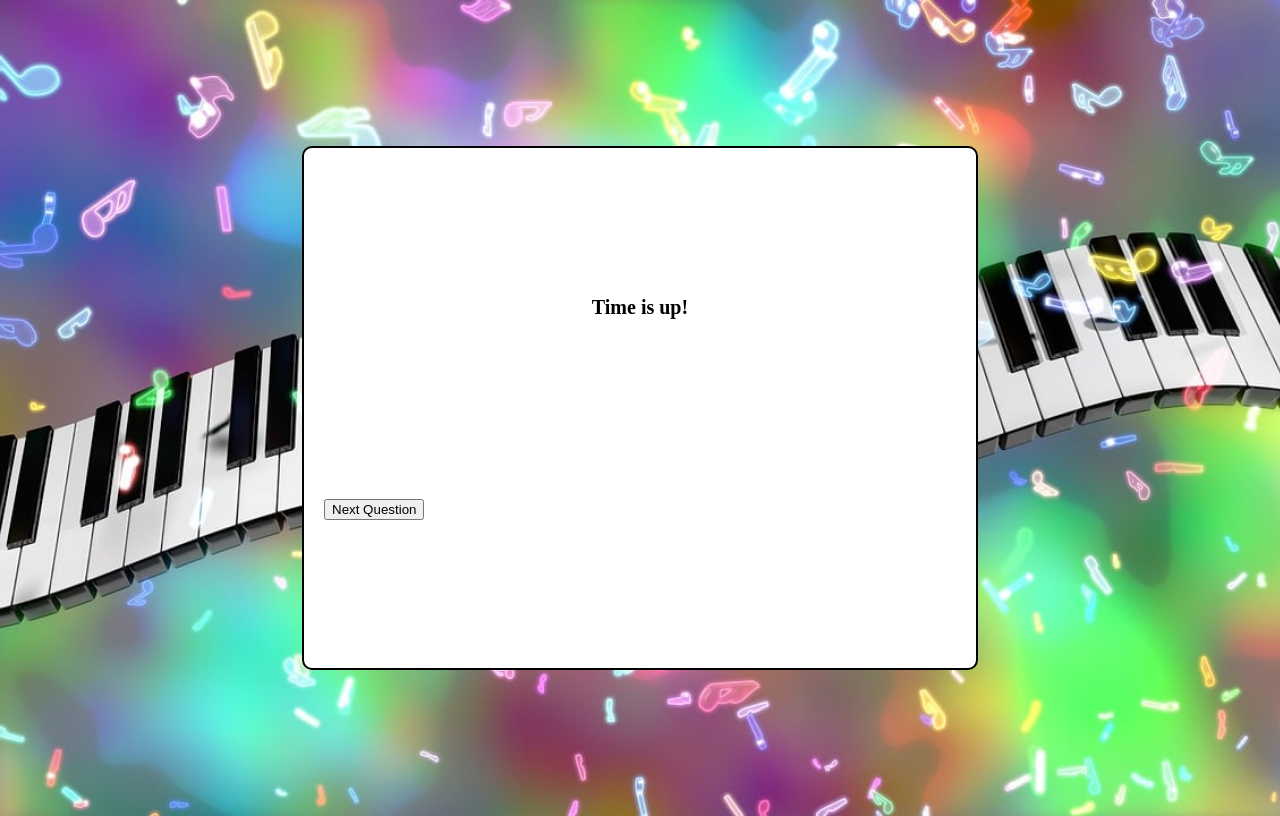
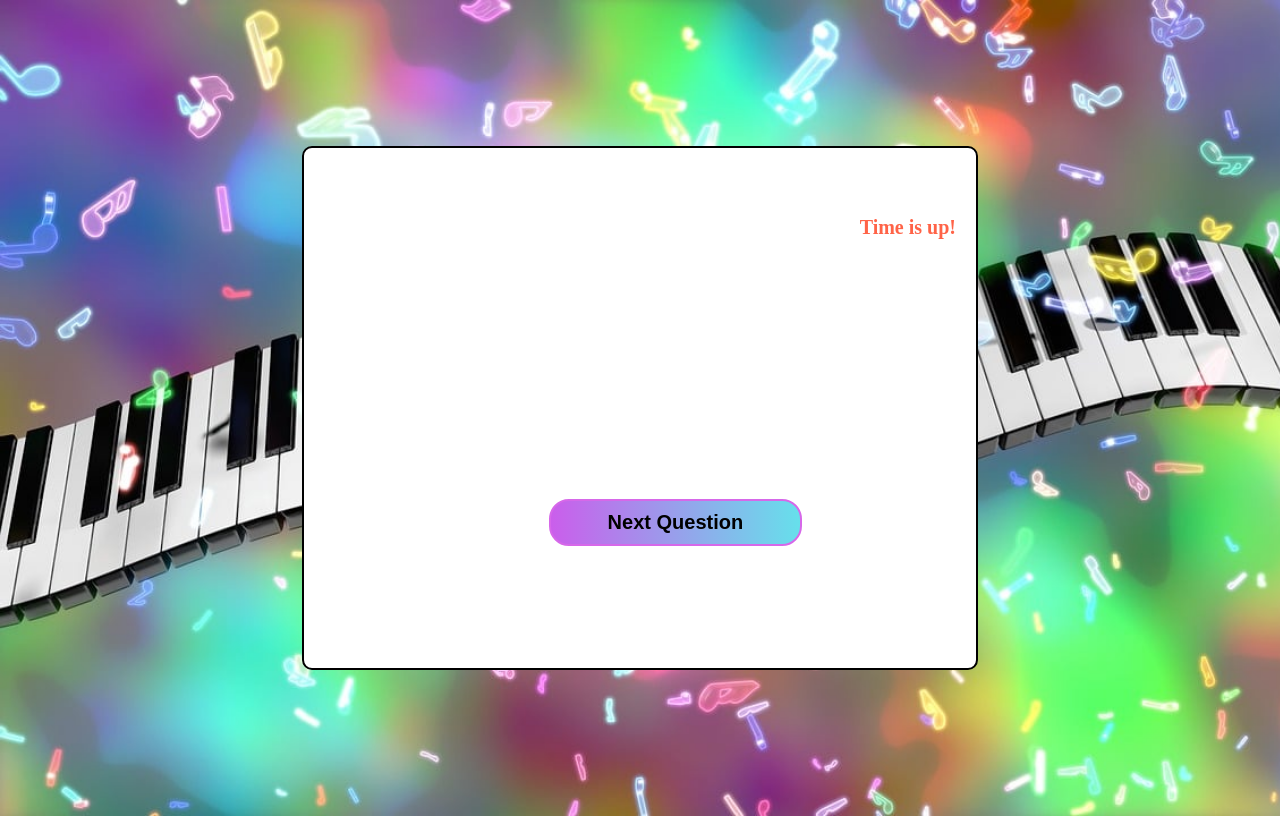
Before and after one commit to NicoleAhgren/Modul-app2, a website with bundled scripts: page src/index.html in a window 1280 px wide. Both pictures are taken after a click on the button "Start Quiz". Built offline with nearby package versions, Linux system fonts and the light colour scheme.

Commit message:
La till styling med css

```diff
--- a/src/index.js
+++ b/src/index.js
@@ -57,6 +57,7 @@ document.addEventListener('DOMContentLoaded', () => {
       if (quiz.timer.isExpired()) {
         clearInterval(timerInterval)
         timer.textContent = 'Time is up!'
+        timer.style.color = 'tomato'
         nextBtn.style.display = 'block'
 
         document.querySelectorAll('.answer-btn').forEach(btn => {
--- a/src/style.css
+++ b/src/style.css
@@ -69,12 +69,15 @@ body {
 }
 #answer-btns button:hover {
   border: 3px solid rgb(66, 154, 221);
+  background-image: linear-gradient(to right, rgb(29, 121, 191), #54d3ed);
 }
 .correct {
-  border: 3px solid rgb(52, 188, 72) !important;
+  border: 3px solid rgb(45, 152, 61) !important;
+  background-image: linear-gradient(to right, rgb(45, 152, 61), #7bec5f)
 }
 .wrong {
   border: 3px solid rgb(224, 74, 74) !important;
+  background-image: linear-gradient(to right, rgb(190, 63, 63), #e67353)
 }
 .answer-btn:disabled {
   pointer-events: none;
@@ -96,10 +99,25 @@ body {
 #timer {
   font-size: 20px;
   font-weight: bold;
-  top: 20px;
-  right: 20px;
   color: black;
+  text-align: right;
+  margin-top: -55px;
+  margin-bottom: 60px;
 }
 .timeExpired {
   border: 3px solid rgb(66, 154, 221) !important;
 }
+#next-btn {
+  background-image: linear-gradient(to right, #ca5eeb, #66e0eb);
+  color: rgb(0, 0, 0);
+  border: solid 2px rgb(214, 104, 233);
+  padding: 10px 20px;
+  border-radius: 20px;
+  cursor: pointer;
+  font-size: 16px;
+  width: 40%;
+  margin-top: 50px;
+  font-weight: bold;
+  font-size: 20px;
+  margin-left: 225px;
+}
```
